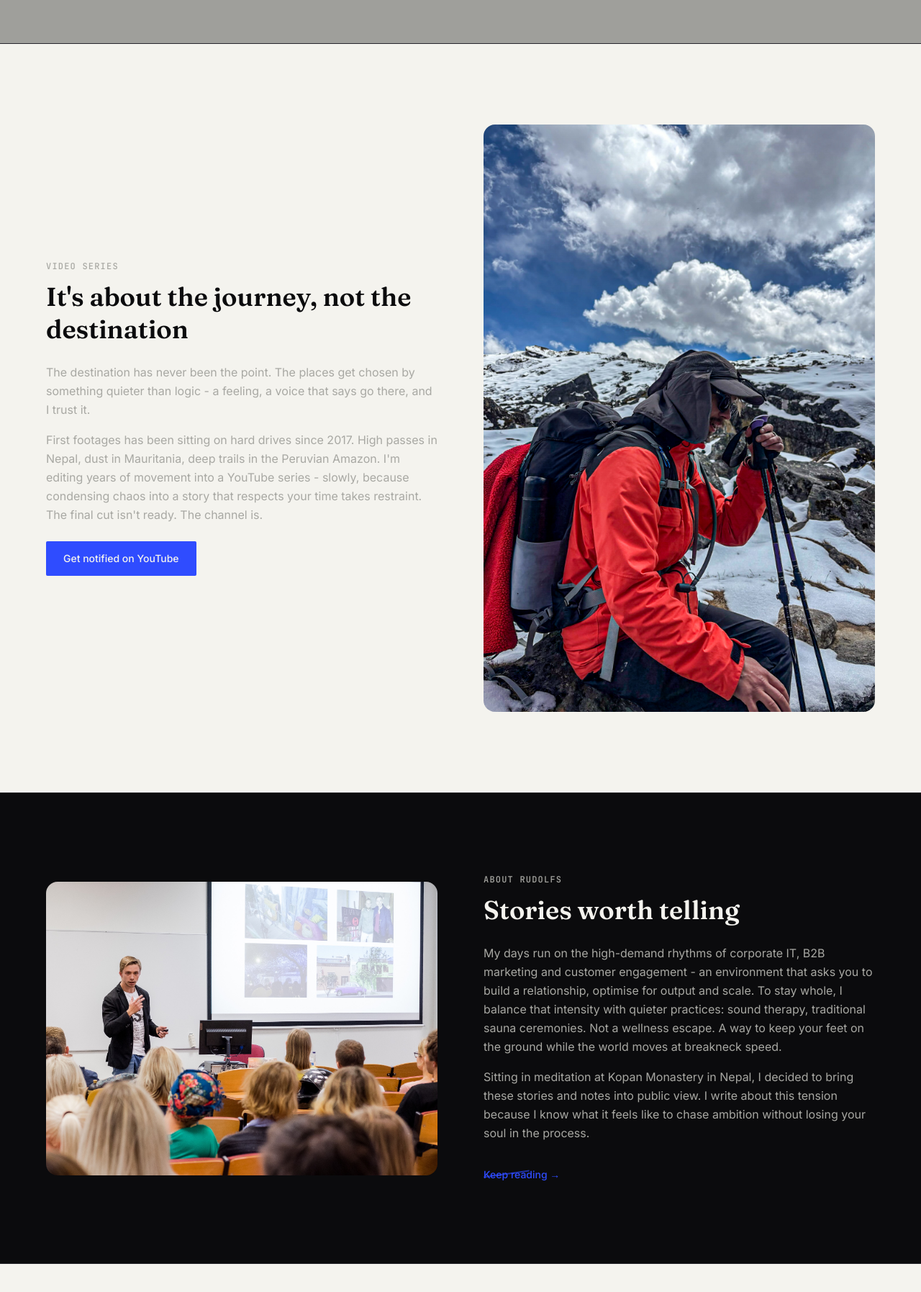
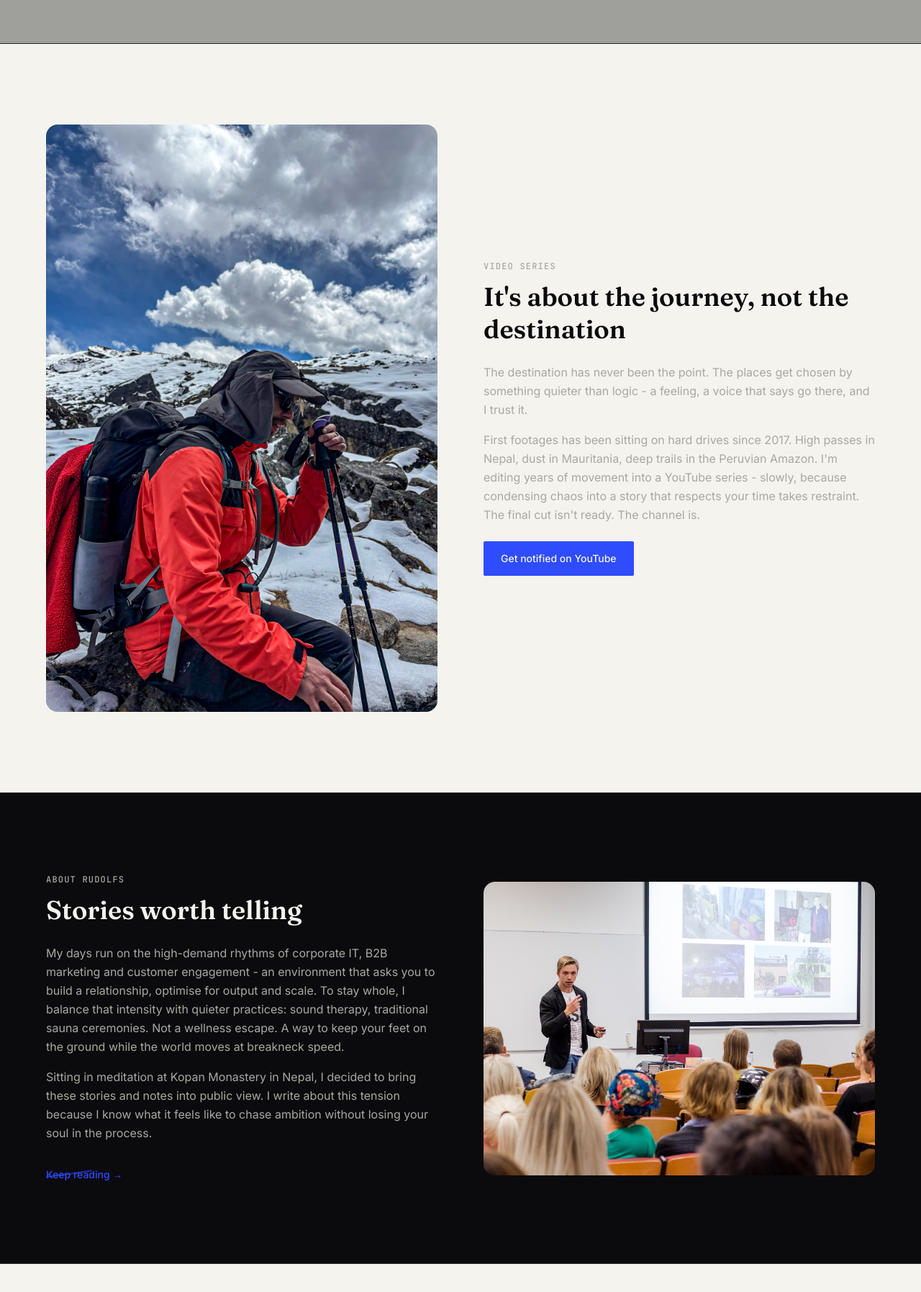
Before and after one commit to RudisF/rudolfsfreibergs.com, a Next.js app: page / in a window 1280 px wide. Shown: the part 804-2599 px from the top of the page at 72% size. Built offline with nearby package versions, Linux system fonts and the light colour scheme; grey boxes are pictures that could not be loaded.

Commit message:
Home page: swap image/text layout in sections 2 and 3
Co-Authored-By: Claude Sonnet 4.6 <noreply@anthropic.com>

```diff
--- a/app/page.tsx
+++ b/app/page.tsx
@@ -105,7 +105,21 @@ export default function HomePage() {
       <section className="border-t border-rule">
         <div className="mx-auto max-w-content px-6 py-20 md:py-28">
           <div className="grid items-center gap-12 md:grid-cols-2 md:gap-16">
-            {/* Left: text */}
+            {/* Left: tall portrait, full bleed */}
+            <div
+              className="animate-fade-up relative aspect-[2/3] overflow-hidden rounded-2xl"
+              style={s(3)}
+            >
+              <Image
+                src="/images/home/Rudolfs_Freibergs_3.jpg.jpg"
+                alt="Yangtze River expedition"
+                fill
+                className="object-cover object-center"
+                loading="lazy"
+              />
+            </div>
+
+            {/* Right: text */}
             <div className="flex flex-col gap-6">
               <div className="animate-fade-up" style={s(0)}>
                 <SectionHeader
@@ -142,20 +156,6 @@ export default function HomePage() {
                 </Button>
               </div>
             </div>
-
-            {/* Right: tall portrait, full bleed */}
-            <div
-              className="animate-fade-up relative aspect-[2/3] overflow-hidden rounded-2xl"
-              style={s(3)}
-            >
-              <Image
-                src="/images/home/Rudolfs_Freibergs_3.jpg.jpg"
-                alt="Yangtze River expedition"
-                fill
-                className="object-cover object-center"
-                loading="lazy"
-              />
-            </div>
           </div>
         </div>
       </section>
@@ -166,7 +166,7 @@ export default function HomePage() {
           <div className="grid items-center gap-12 md:grid-cols-2 md:gap-16">
             {/* Left: image */}
             <div
-              className="animate-fade-up relative aspect-[4/3] overflow-hidden rounded-2xl md:order-1"
+              className="animate-fade-up relative aspect-[4/3] overflow-hidden rounded-2xl md:order-2"
               style={s(0)}
             >
               <Image
@@ -179,7 +179,7 @@ export default function HomePage() {
             </div>
 
             {/* Right: text */}
-            <div className="flex flex-col gap-6 md:order-2">
+            <div className="flex flex-col gap-6 md:order-1">
               <div className="animate-fade-up" style={s(1)}>
                 <SectionHeader
                   eyebrow="About Rudolfs"
```
